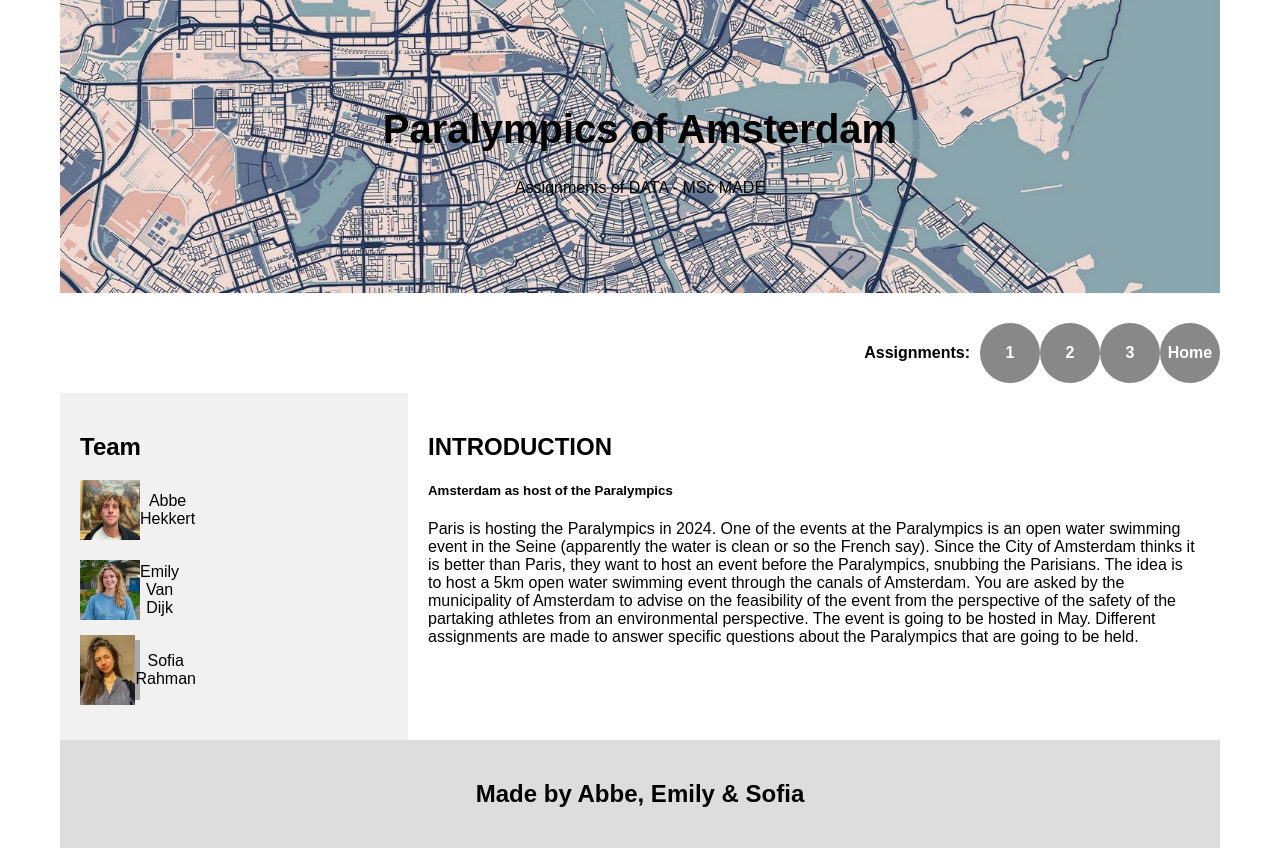
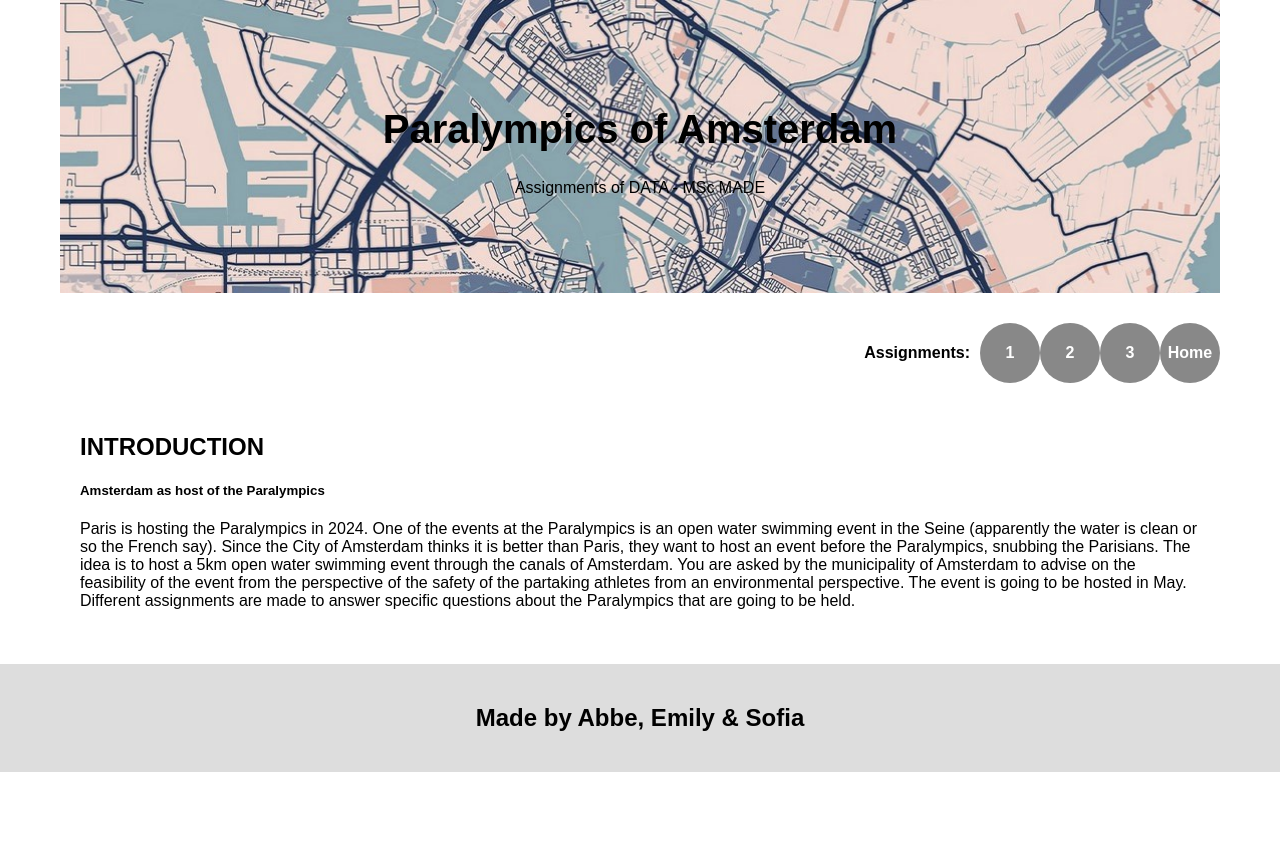
Before and after one commit to Soof2001/Soof2001.github.io, a plain HTML site: page Assignment1.html in a window 1280 px wide. After the commit the page ends 800 px from the top, so only its background shows below. Drawn offline with Linux system fonts and the light colour scheme.

Commit message:
Update Assignment1.html

```diff
--- a/Assignment1.html
+++ b/Assignment1.html
@@ -1,7 +1,7 @@
 <!DOCTYPE html>
 <html lang="en">
 <head>
-  <title>Paralympics of Amsterdam</title>
+  <title>ASSIGNMENT 1</title>
   <meta charset="UTF-8">
   <meta name="viewport" content="width=device-width, initial-scale=1">
   <style>
@@ -170,23 +170,6 @@
     <a href="#"><div class="home-circle">Home</div></a>
   </div>
 
-  <div class="row">
-    <div class="side">
-      <h2>Team</h2>
-      <div class="fakeimg">
-        <img src="1645012811205.jpg" alt="Abbe Hekkert" style="width: 60px; height: 60px;">
-        <p>   Abbe Hekkert</p>
-      </div>
-      <div class="fakeimg">
-        <img src="1696358950536.jpg" alt="Emily Van Dijk" style="width: 60px; height: 60px;">
-        <p>   Emily Van Dijk</p>
-      </div>
-      <div class="fakeimg">
-        <img src="WhatsApp Image 2023-10-13 at 19.48.59.jpeg" alt="Sofia Rahman" style="width: 60px; height: 70px;">
-        <p>   Sofia Rahman</p>
-      </div>
-    </div>
-
     <div class="main">
       <h2>INTRODUCTION</h2>
       <h5>Amsterdam as host of the Paralympics</h5>
```
